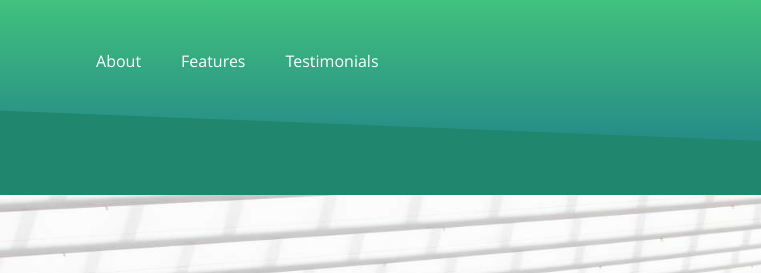
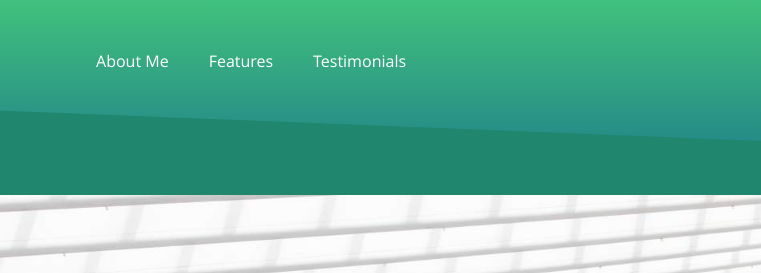
Before and after one commit to erickrsalas/keiko-corp---Performance-Part1, a plain HTML site: page index.html in a window 1280 px wide. Shown: the top 273 px of the page, 294-1055 px from the left. Drawn offline with Linux system fonts and the light colour scheme.

Commit message:
Changing About Section

```diff
--- a/index.html
+++ b/index.html
@@ -44,7 +44,7 @@
 
 			<nav class="pull-left">
 				<ul class="list-unstyled">
-					<li class="animated wow fadeInLeft" data-wow-delay="0s"><a href="#about">About</a></li>
+					<li class="animated wow fadeInLeft" data-wow-delay="0s"><a href="#about">About Me</a></li>
 					<li class="animated wow fadeInLeft" data-wow-delay=".1s"><a href="#app_features">Features</a></li>
 					<li class="animated wow fadeInLeft" data-wow-delay=".2s"><a href="#testimonials">Testimonials</a></li>
 				</ul>
```
